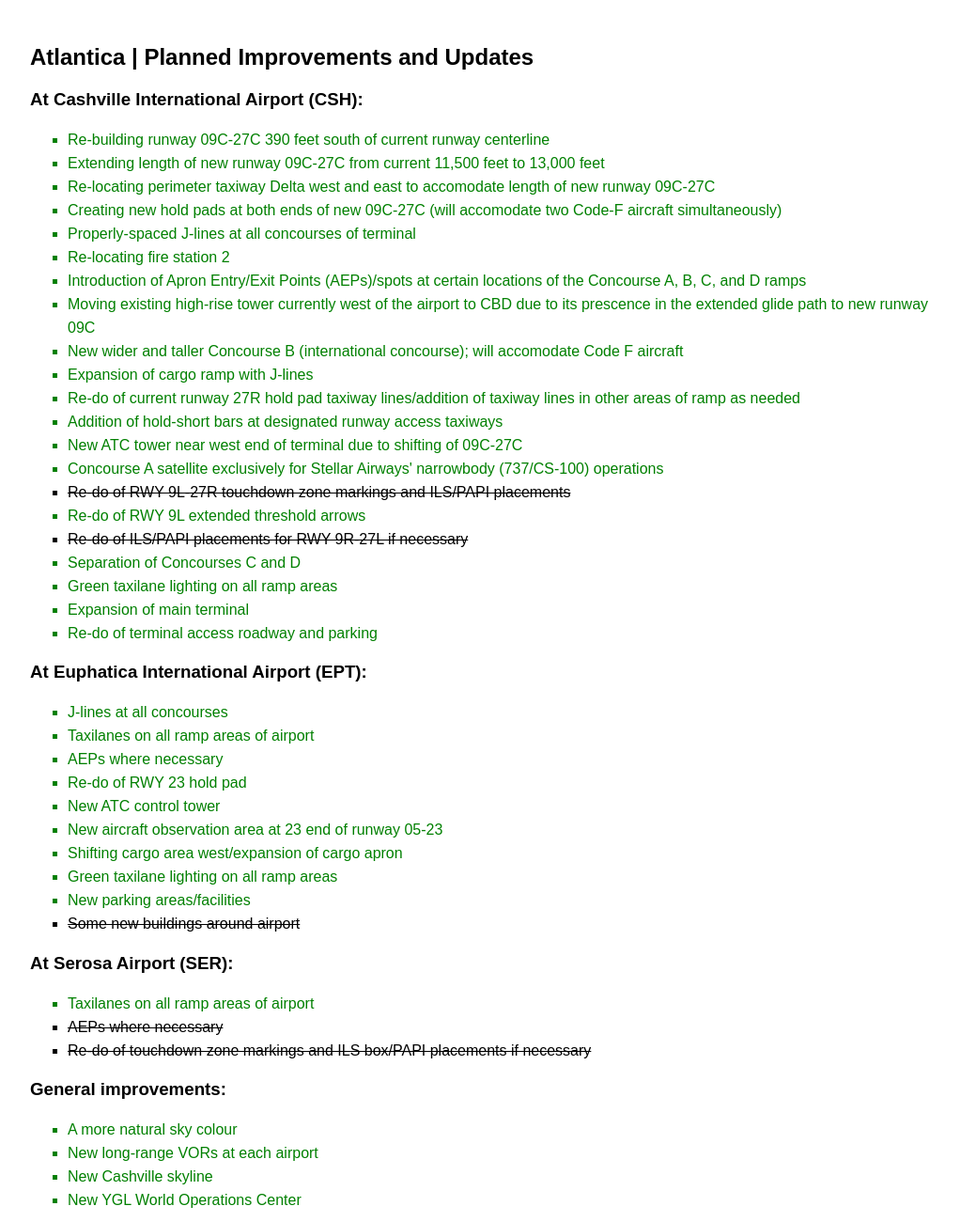
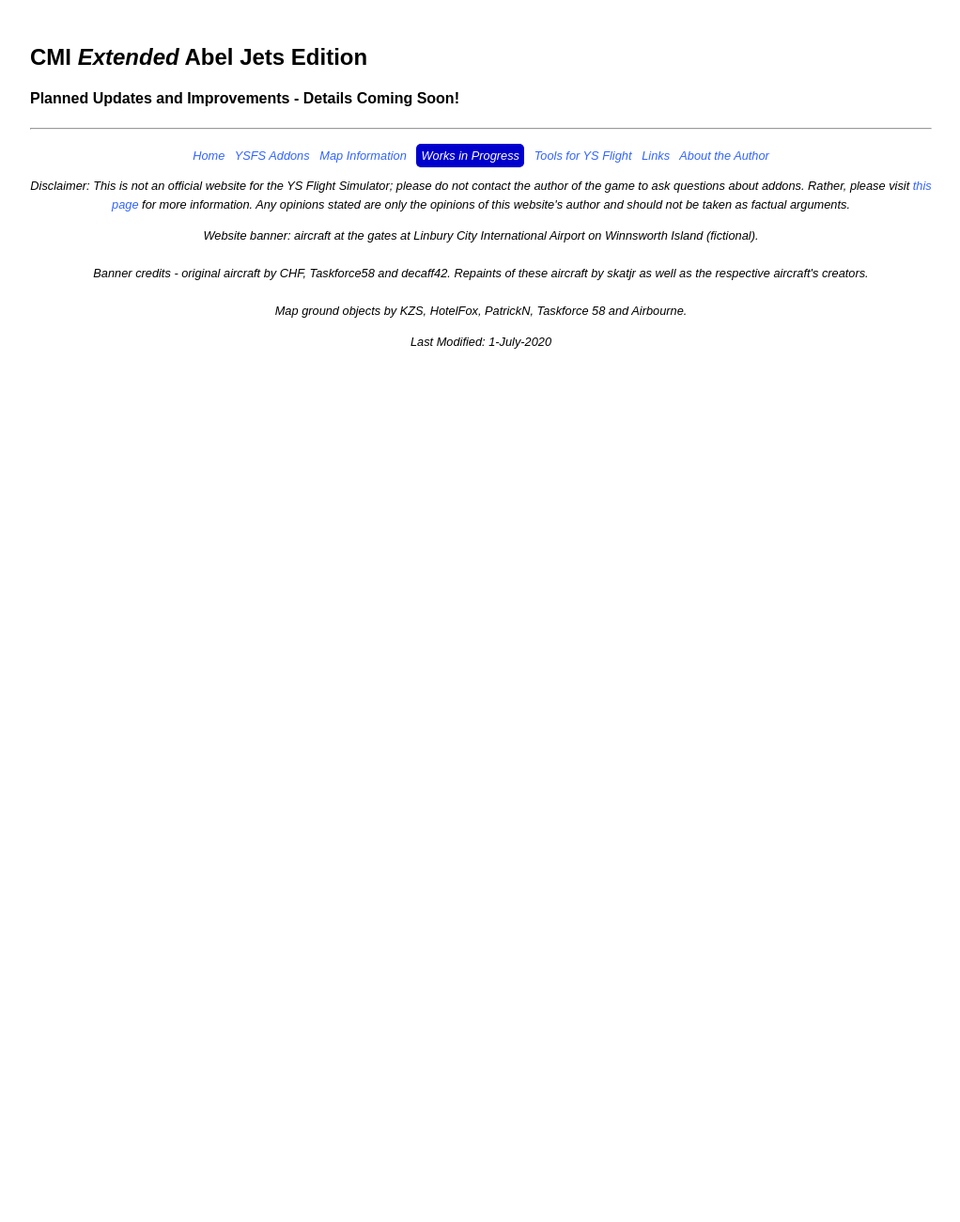
Before and after one commit to CoderAJ7470/TheTerminal, a plain HTML site: page wip.html in a window 1280 px wide. Shown: the part 640-1940 px from the top of the page at 94% size, without its empty margins (128-1150 px from the left). After the commit the page ends 1027 px from the top, so only its background shows below. Drawn offline with nearby package versions, Linux system fonts and the light colour scheme.

Commit message:
Updated several pages, removed screen shots for now

```diff
--- a/TT.css
+++ b/TT.css
@@ -183,6 +183,10 @@ td:nth-child(1) { padding: 7px 2px 4px 2px; }
 
 /*------------------------- Addons Page -------------------------*/
 
+figure {
+	margin: 0;
+}
+
 figure img { border: 5px solid #0000CD; }
 
 #content figure { font-style: italic;
--- a/wip.html
+++ b/wip.html
@@ -59,68 +59,14 @@
 			</div>
 
 			<h2 class="headingsLevel2">
-				Atlantica | Planned Improvements and Updates
+				CMI <i>Extended</i> Abel Jets Edition
 			</h2>
+
+			<h4>Planned Updates and Improvements - Details Coming Soon!</h4>
 
 
 			<div id="toDoList">
-				<h3>At Cashville International Airport (CSH):</h3>
-				<ul>
-					<li class="completed">Re-building runway 09C-27C 390 feet south of current runway centerline</li>
-					<li class="completed">Extending length of new runway 09C-27C from current 11,500 feet to 13,000 feet</li>
-					<li class="completed">Re-locating perimeter taxiway Delta west and east to accomodate length of new runway 09C-27C</li>
-					<li class="completed">Creating new hold pads at both ends of new 09C-27C (will accomodate two Code-F
-						aircraft simultaneously)</li>
-					<li class="completed">Properly-spaced J-lines at all concourses of terminal</li>
-					<li class="completed">Re-locating fire station 2</li>
-					<li class="completed">Introduction of Apron Entry/Exit Points (AEPs)/spots at certain locations of the
-						Concourse A, B, C, and D ramps</li>
-					<li class="completed">Moving existing high-rise tower currently west of the airport to CBD
-						due to its prescence in the extended glide path to new runway 09C</li>
-					<li class="completed">New wider and taller Concourse B (international concourse); will accomodate Code F aircraft</li>
-					<li class="completed">Expansion of cargo ramp with J-lines</li>
-					<li class="completed">Re-do of current runway 27R hold pad taxiway lines/addition of taxiway lines
-						in other areas of ramp as needed</li>
-					<li class="completed">Addition of hold-short bars at designated runway access taxiways</li>
-					<li class="completed">New ATC tower near west end of terminal due to shifting of 09C-27C</li>
-					<li class="completed">Concourse A satellite exclusively for Stellar Airways' narrowbody (737/CS-100) operations</li>
-					<li class="cancelled">Re-do of RWY 9L-27R touchdown zone markings and ILS/PAPI placements</li>
-					<li class="completed">Re-do of RWY 9L extended threshold arrows</li>
-					<li class="cancelled">Re-do of ILS/PAPI placements for RWY 9R-27L if necessary</li>
-					<li class="completed">Separation of Concourses C and D</li>
-					<li class="completed">Green taxilane lighting on all ramp areas</li>
-					<li class="completed">Expansion of main terminal</li>
-					<li class="completed">Re-do of terminal access roadway and parking</li>
-				</ul>
 
-				<h3>At Euphatica International Airport (EPT):</h3>
-				<ul>
-					<li class="completed">J-lines at all concourses</li>
-					<li class="completed">Taxilanes on all ramp areas of airport</li>
-					<li class="completed">AEPs where necessary</li>
-					<li class="completed">Re-do of RWY 23 hold pad</li>
-					<li class="completed">New ATC control tower</li>
-					<li class="completed">New aircraft observation area at 23 end of runway 05-23</li>
-					<li class="completed">Shifting cargo area west/expansion of cargo apron</li>
-					<li class="completed">Green taxilane lighting on all ramp areas</li>
-					<li class="completed">New parking areas/facilities</li>
-					<li class="cancelled">Some new buildings around airport</li>
-				</ul>
-
-				<h3>At Serosa Airport (SER):</h3>
-				<ul>
-					<li class="completed">Taxilanes on all ramp areas of airport</li>
-					<li class="cancelled">AEPs where necessary</li>
-					<li class="cancelled">Re-do of touchdown zone markings and ILS box/PAPI placements if necessary</li>
-				</ul>
-
-				<h3>General improvements:</h3>
-				<ul>
-					<li class="completed">A more natural sky colour</li>
-					<li class="completed">New long-range VORs at each airport</li>
-					<li class="completed">New Cashville skyline</li>
-					<li class="completed">New YGL World Operations Center</li>
-				</ul>
 			</div>
 
 			<hr >
```
Also changed, not shown: tools.html (+1 -1 lines), ysfsAddons.html (+1 -35 lines), 2 other files.
